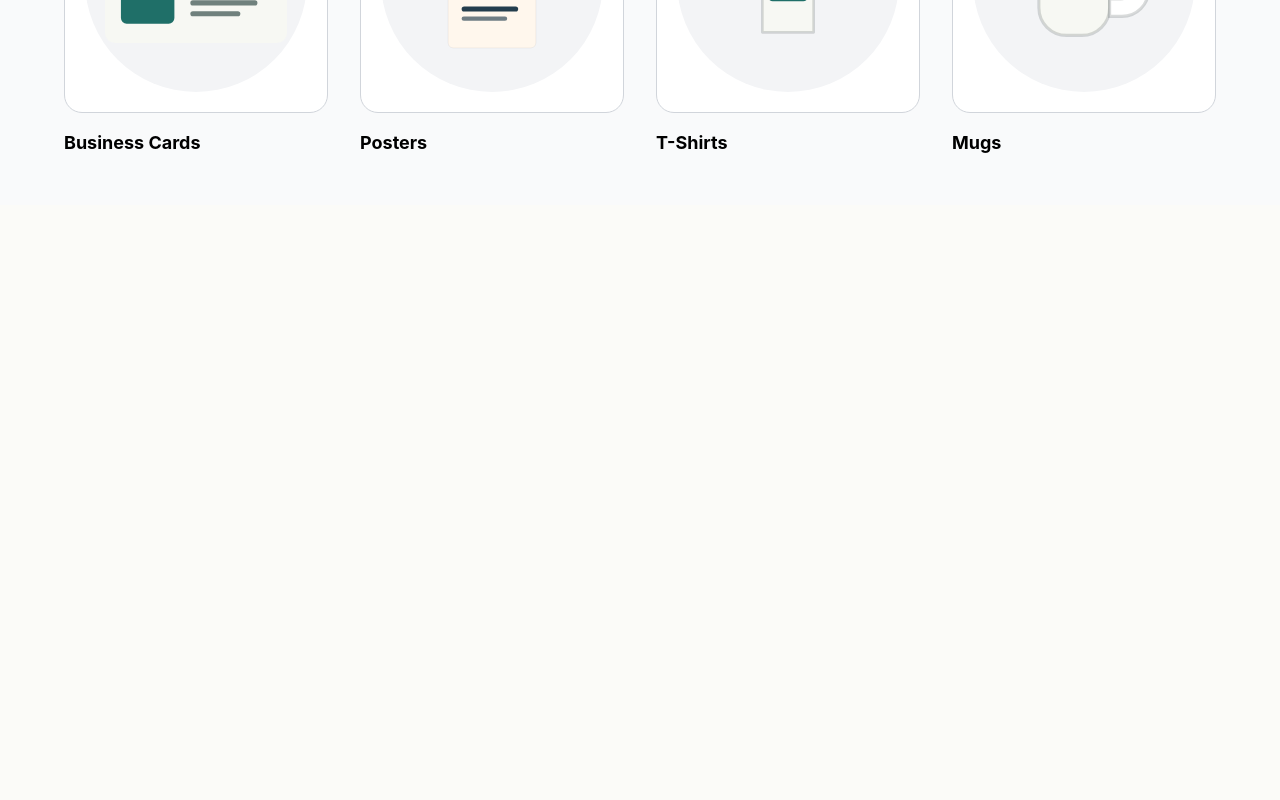
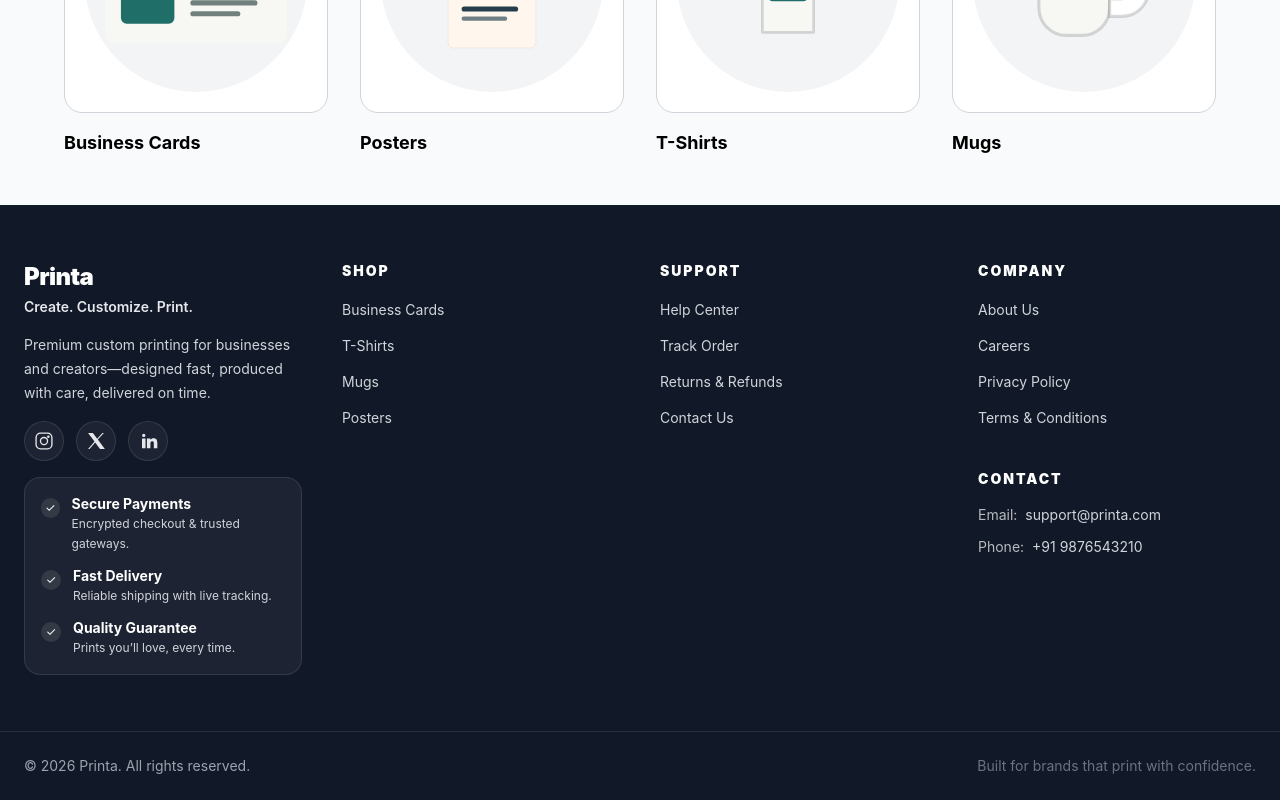
Before and after one commit to harshkumarmathuri12-lab/printa, a Next.js app in the folder frontend/: page / in a window 1280 px wide. Shown: the part 883-1683 px from the top of the page. Before the commit the page ends 1088 px from the top, so only its background shows below. Built offline with nearby package versions, Linux system fonts and the light colour scheme; no server answers.

Commit message:
added Footer

```diff
--- /dev/null
+++ b/frontend/components/Footer.jsx
@@ -0,0 +1,220 @@
+import Link from 'next/link';
+
+const SOCIAL_LINKS = [
+  {
+    name: 'Instagram',
+    href: 'https://instagram.com',
+    icon: (props) => (
+      <svg viewBox="0 0 24 24" fill="none" aria-hidden="true" {...props}>
+        <path
+          d="M7.75 2.5h8.5A5.25 5.25 0 0 1 21.5 7.75v8.5a5.25 5.25 0 0 1-5.25 5.25h-8.5A5.25 5.25 0 0 1 2.5 16.25v-8.5A5.25 5.25 0 0 1 7.75 2.5Z"
+          stroke="currentColor"
+          strokeWidth="1.6"
+        />
+        <path
+          d="M12 16.25A4.25 4.25 0 1 0 12 7.75a4.25 4.25 0 0 0 0 8.5Z"
+          stroke="currentColor"
+          strokeWidth="1.6"
+        />
+        <path d="M17.2 6.9h.01" stroke="currentColor" strokeWidth="3" strokeLinecap="round" />
+      </svg>
+    ),
+  },
+  {
+    name: 'Twitter',
+    href: 'https://x.com',
+    icon: (props) => (
+      <svg viewBox="0 0 24 24" fill="none" aria-hidden="true" {...props}>
+        <path
+          d="M14.2 10.3 21.5 2.5h-1.8l-6.3 6.8L8.3 2.5H2.5l7.7 10.1-7.7 8.9h1.8l6.7-7.6 5.8 7.6h5.8l-8.4-11.2Z"
+          fill="currentColor"
+        />
+      </svg>
+    ),
+  },
+  {
+    name: 'LinkedIn',
+    href: 'https://linkedin.com',
+    icon: (props) => (
+      <svg viewBox="0 0 24 24" fill="none" aria-hidden="true" {...props}>
+        <path
+          d="M6.9 7.3a2 2 0 1 0 0-4 2 2 0 0 0 0 4ZM4.8 20.7h4.2V9H4.8v11.7ZM10.9 9h4v1.6h.1c.6-1.1 2-1.9 3.6-1.9 3.9 0 4.6 2.6 4.6 5.9v6.1H19v-5.4c0-1.3 0-3-1.9-3s-2.2 1.4-2.2 2.9v5.5h-4.2V9Z"
+          fill="currentColor"
+        />
+      </svg>
+    ),
+  },
+];
+
+const TRUST_SIGNALS = [
+  { title: 'Secure Payments', description: 'Encrypted checkout & trusted gateways.' },
+  { title: 'Fast Delivery', description: 'Reliable shipping with live tracking.' },
+  { title: 'Quality Guarantee', description: 'Prints you’ll love, every time.' },
+];
+
+function FooterLink({ href, children }) {
+  const className =
+    'inline-flex items-center text-sm text-gray-300 transition hover:-translate-y-0.5 hover:text-white';
+
+  if (href.startsWith('http')) {
+    return (
+      <a className={className} href={href} target="_blank" rel="noreferrer">
+        {children}
+      </a>
+    );
+  }
+
+  if (href.startsWith('#')) {
+    return (
+      <a className={className} href={href}>
+        {children}
+      </a>
+    );
+  }
+
+  return (
+    <Link className={className} href={href}>
+      {children}
+    </Link>
+  );
+}
+
+export default function Footer() {
+  return (
+    <footer className="bg-gray-900 text-gray-300">
+      <div className="mx-auto max-w-7xl px-6 py-14">
+        <div className="grid gap-10 md:grid-cols-2 lg:grid-cols-4">
+          <div className="space-y-4">
+            <div>
+              <div className="text-2xl font-black tracking-tight text-white">Printa</div>
+              <p className="mt-1 text-sm font-semibold text-gray-200">Create. Customize. Print.</p>
+            </div>
+            <p className="max-w-sm text-sm leading-6 text-gray-300">
+              Premium custom printing for businesses and creators—designed fast, produced with care, delivered on time.
+            </p>
+
+            <div className="flex items-center gap-3">
+              {SOCIAL_LINKS.map((item) => (
+                <a
+                  key={item.name}
+                  href={item.href}
+                  target="_blank"
+                  rel="noreferrer"
+                  aria-label={item.name}
+                  className="group inline-flex h-10 w-10 items-center justify-center rounded-full border border-white/10 bg-white/5 transition hover:-translate-y-0.5 hover:border-white/20 hover:bg-white/10"
+                >
+                  <item.icon className="h-5 w-5 text-gray-200 transition group-hover:text-white" />
+                </a>
+              ))}
+            </div>
+
+            <div className="mt-5 grid gap-3 rounded-2xl border border-white/10 bg-white/5 p-4">
+              {TRUST_SIGNALS.map((signal) => (
+                <div key={signal.title} className="flex gap-3">
+                  <span className="mt-1 inline-flex h-5 w-5 items-center justify-center rounded-full bg-white/10 text-xs text-white">
+                    ✓
+                  </span>
+                  <div>
+                    <div className="text-sm font-bold text-white">{signal.title}</div>
+                    <div className="text-xs leading-5 text-gray-300">{signal.description}</div>
+                  </div>
+                </div>
+              ))}
+            </div>
+          </div>
+
+          <div>
+            <h3 className="text-sm font-black uppercase tracking-[0.14em] text-white">Shop</h3>
+            <ul className="mt-4 space-y-3">
+              <li>
+                <FooterLink href="/#products">Business Cards</FooterLink>
+              </li>
+              <li>
+                <FooterLink href="/#products">T-Shirts</FooterLink>
+              </li>
+              <li>
+                <FooterLink href="/#products">Mugs</FooterLink>
+              </li>
+              <li>
+                <FooterLink href="/#products">Posters</FooterLink>
+              </li>
+            </ul>
+          </div>
+
+          <div>
+            <h3 className="text-sm font-black uppercase tracking-[0.14em] text-white">Support</h3>
+            <ul className="mt-4 space-y-3">
+              <li>
+                <FooterLink href="#">Help Center</FooterLink>
+              </li>
+              <li>
+                <FooterLink href="#">Track Order</FooterLink>
+              </li>
+              <li>
+                <FooterLink href="#">Returns &amp; Refunds</FooterLink>
+              </li>
+              <li>
+                <FooterLink href="#">Contact Us</FooterLink>
+              </li>
+            </ul>
+          </div>
+
+          <div className="space-y-10">
+            <div>
+              <h3 className="text-sm font-black uppercase tracking-[0.14em] text-white">Company</h3>
+              <ul className="mt-4 space-y-3">
+                <li>
+                  <FooterLink href="#">About Us</FooterLink>
+                </li>
+                <li>
+                  <FooterLink href="#">Careers</FooterLink>
+                </li>
+                <li>
+                  <FooterLink href="#">Privacy Policy</FooterLink>
+                </li>
+                <li>
+                  <FooterLink href="#">Terms &amp; Conditions</FooterLink>
+                </li>
+              </ul>
+            </div>
+
+            <div>
+              <h3 className="text-sm font-black uppercase tracking-[0.14em] text-white">Contact</h3>
+              <dl className="mt-4 space-y-3 text-sm">
+                <div>
+                  <dt className="sr-only">Email</dt>
+                  <dd>
+                    <a
+                      className="inline-flex items-center gap-2 text-gray-300 transition hover:-translate-y-0.5 hover:text-white"
+                      href="mailto:support@printa.com"
+                    >
+                      <span className="text-white/70">Email:</span> support@printa.com
+                    </a>
+                  </dd>
+                </div>
+                <div>
+                  <dt className="sr-only">Phone</dt>
+                  <dd>
+                    <a
+                      className="inline-flex items-center gap-2 text-gray-300 transition hover:-translate-y-0.5 hover:text-white"
+                      href="tel:+919876543210"
+                    >
+                      <span className="text-white/70">Phone:</span> +91 9876543210
+                    </a>
+                  </dd>
+                </div>
+              </dl>
+            </div>
+          </div>
+        </div>
+      </div>
+
+      <div className="border-t border-white/10">
+        <div className="mx-auto flex max-w-7xl flex-col gap-2 px-6 py-6 text-sm text-gray-400 md:flex-row md:items-center md:justify-between">
+          <p>© 2026 Printa. All rights reserved.</p>
+          <p className="text-gray-500">Built for brands that print with confidence.</p>
+        </div>
+      </div>
+    </footer>
+  );
+}
--- a/frontend/components/Layout.js
+++ b/frontend/components/Layout.js
@@ -2,13 +2,14 @@ import Link from 'next/link';
 import { ShoppingCart, UserRound } from 'lucide-react';
 import { useCart } from '../lib/cart';
 import { useCurrency } from '../lib/currency';
+import Footer from './Footer';
 
 export function Layout({ children }) {
   const { items } = useCart();
   const { currency, setCurrency } = useCurrency();
 
   return (
-    <div className="min-h-screen bg-[#f9fafb]">
+    <div className="flex min-h-screen flex-col bg-[#f9fafb]">
       <header className="sticky top-0 z-30 border-b border-black/10 bg-white/95 backdrop-blur">
         <div className="mx-auto flex max-w-7xl items-center justify-between px-4 py-3">
           <Link href="/" className="text-xl font-black tracking-normal text-ink">
@@ -37,7 +38,8 @@ export function Layout({ children }) {
           </nav>
         </div>
       </header>
-      <main>{children}</main>
+      <main className="flex-1">{children}</main>
+      <Footer />
     </div>
   );
 }
```
Also changed, not shown: frontend/.eslintrc.json (added).
